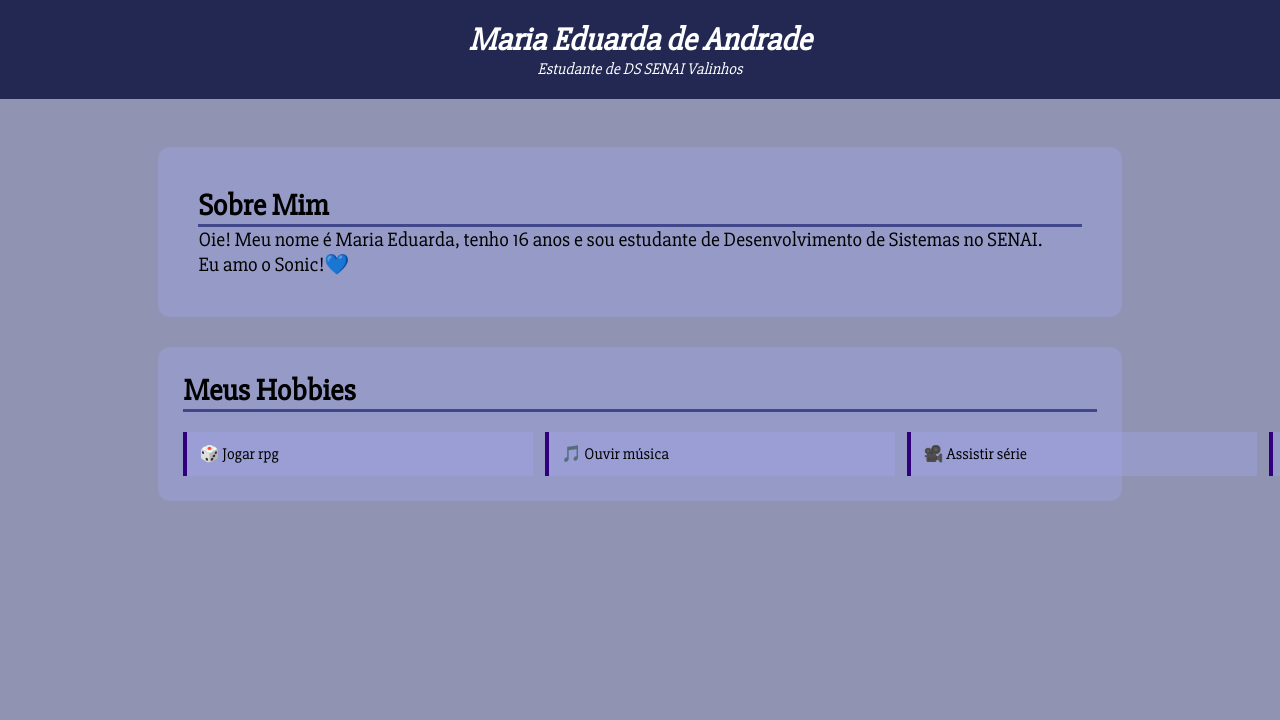
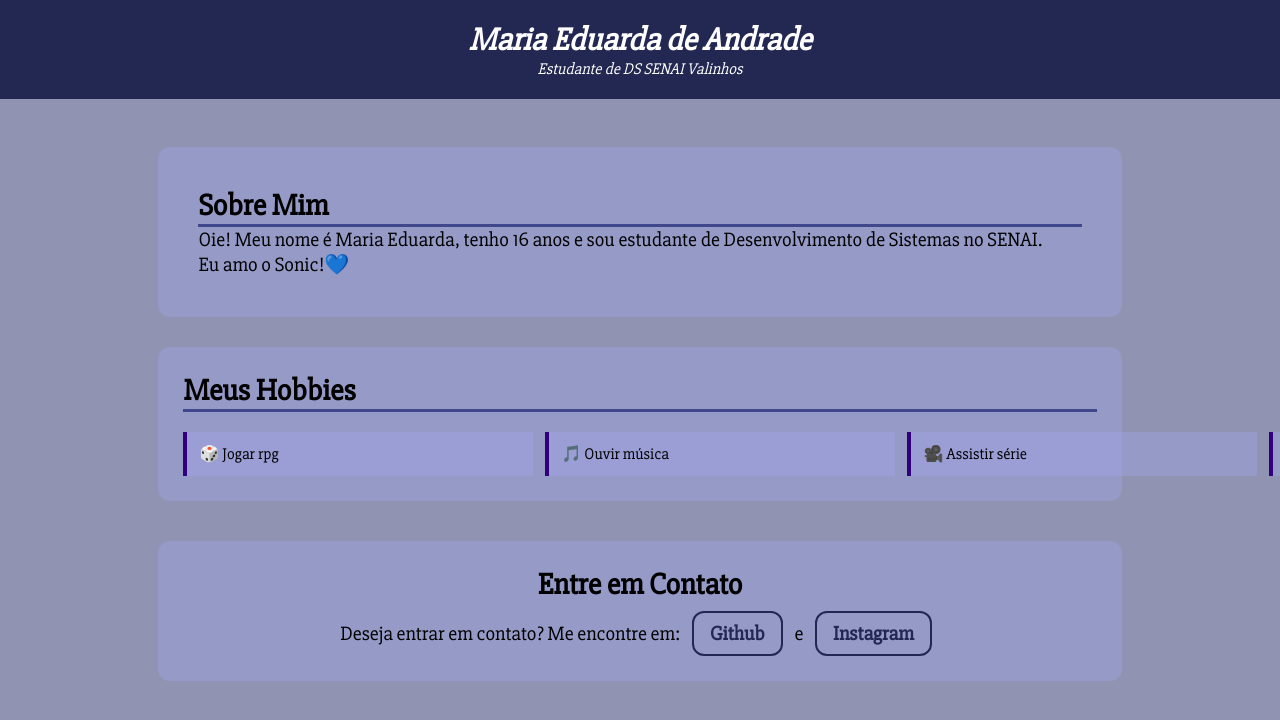
Before and after one commit to mariaeandrade/meu-primeiro-site, a plain HTML site: page index.html in a window 1280 px wide. Shown: the top 720 px of the page. Drawn offline with Linux system fonts and the light colour scheme.

Commit message:
Finaliza a seção 'contato

```diff
--- a/assets/styles/index.css
+++ b/assets/styles/index.css
@@ -78,9 +78,48 @@ hobbies{
     background-color: #232852fb;
     transform: translateX(5px);
     transition: all 0.3s ease;
+    color:#e7eaffb9;
    }
    #titulo-meus-hobbies {
     font-size: 30px;
     border-bottom: 3px solid #212974b9;
     margin-bottom: 20px;
    }
+   contact {
+    display:block;
+    background-color: #9ea5e762;
+    width: 80%;
+    margin: 0 auto;
+    padding: 25px;
+    border-radius: 12px;
+    margin-bottom: 30px;
+    margin-top: 40px;
+   }
+   contact h2 {
+    margin-bottom: 8px;
+    font-size: 30px;
+    text-align: center;
+   }
+
+   contact p {
+    text-align: center;
+    font-size: 20px;
+   }
+   contact a {
+    color: #232852;
+    text-decoration: none;
+    font-weight: bold;
+    padding: 0.5rem 1rem;
+    margin: 0 0.5rem;
+    border: 2px solid #232852;
+    border-radius: 12px ;
+    display: inline-block;
+     transition: all 0.3s ease;
+    }
+
+   contact a:hover {
+    background-color: #232852fb;
+    color:#e7eaffb9;
+    transform: translateX(-2px);
+
+   }
--- a/index.html
+++ b/index.html
@@ -29,6 +29,15 @@
             <li> 🏐 Assistir vôlei </li>
          </ul>
          </hobbies>
+
+        <contact>
+            <h2>Entre em  Contato</h2>
+            <p>Deseja entrar em contato? Me encontre em:
+               <a href="https://github.com/mariaeandrade" target="_blank">Github</a> e
+               <a href="https://www.instagram.com/dudsandrsde/" target="_blank">Instagram</a>
+
+            </p>
+        </contact>
     </main>
 </body>
 </html>
```
